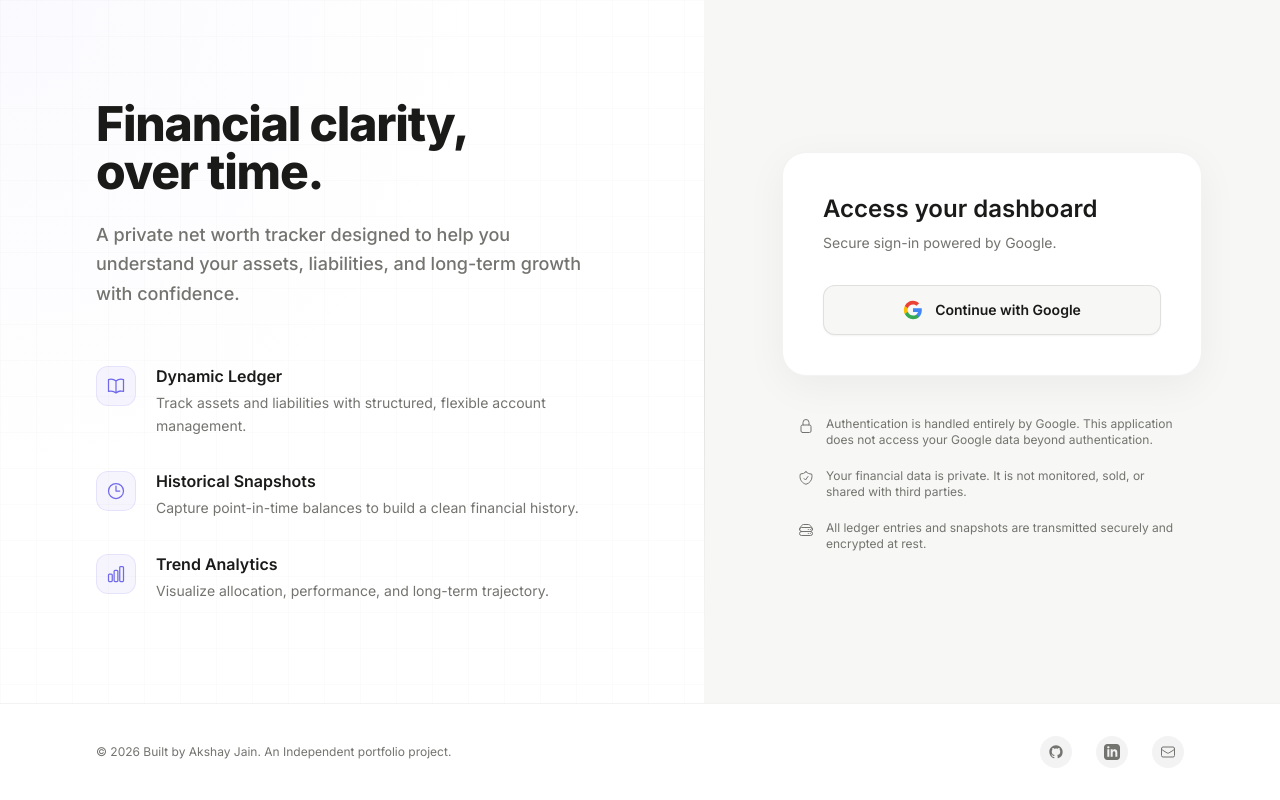
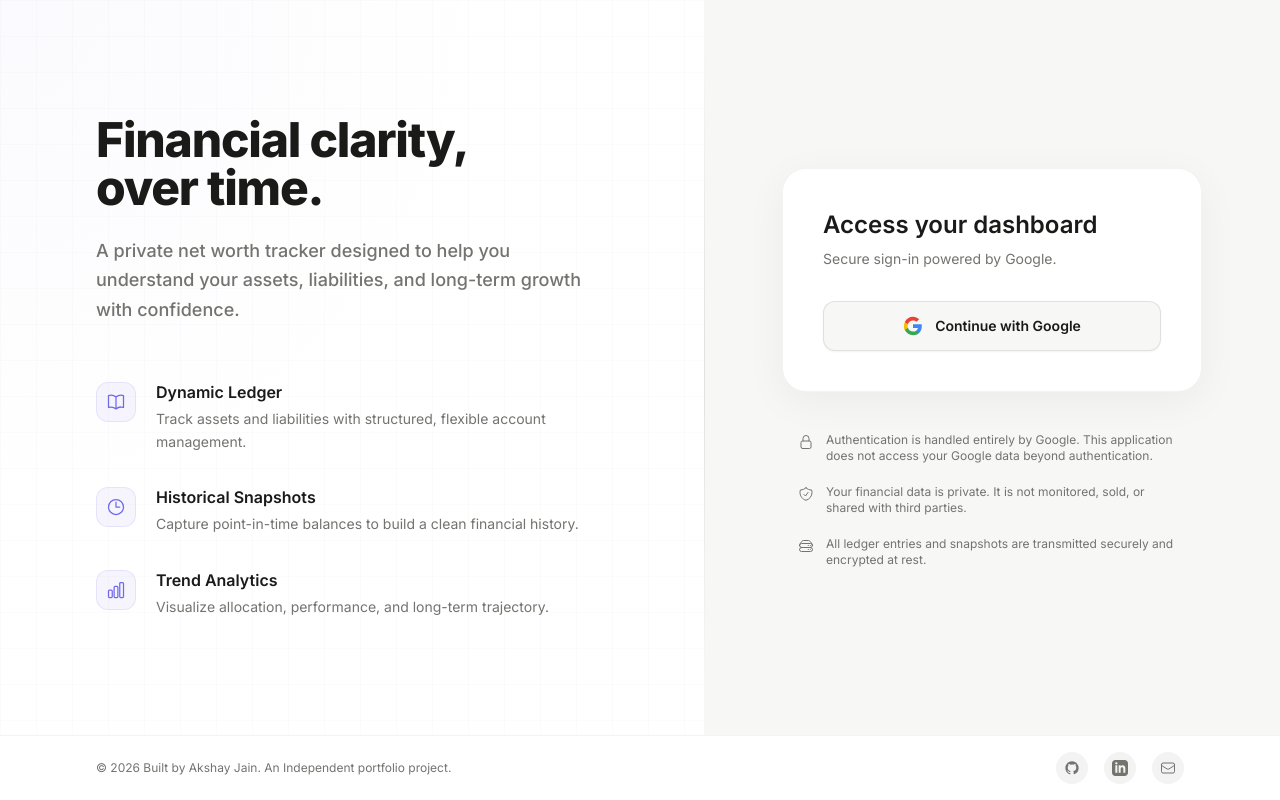
Before and after one commit to idealidler/net-worth-tracker, a React (Vite) app: page / in a window 1280 px wide. Built offline with nearby package versions, Linux system fonts and the light colour scheme; no server answers.

Commit message:
updated the footer

```diff
--- a/src/components/LoginPage.jsx
+++ b/src/components/LoginPage.jsx
@@ -215,13 +215,13 @@ const Login = () => {
       </div>
 
       {/* FOOTER */}
-      <footer className="bg-surface border-t border-text/5 py-8 px-8 sm:px-16 lg:px-24 z-10 relative">
+      <footer className="bg-surface border-t border-text/5 py-4 px-8 sm:px-16 lg:px-24 z-10 relative">
         <div className="max-w-7xl mx-auto flex flex-col md:flex-row justify-between items-center gap-6 text-xs text-text-muted">
           <div>
             © 2026 Built by Akshay Jain. An Independent portfolio project.
           </div>
 
-          <div className="flex items-center gap-6">
+          <div className="flex items-center gap-4">
             <a href="https://github.com/idealidler" target="_blank" rel="noopener noreferrer" className="p-2 bg-text/5 rounded-full text-text-muted hover:text-text hover:bg-text/10 transition-all"><svg className="w-4 h-4" fill="currentColor" viewBox="0 0 24 24"><path fillRule="evenodd" d="M12 2C6.477 2 2 6.484 2 12.017c0 4.425 2.865 8.18 6.839 9.504.5.092.682-.217.682-.483 0-.237-.008-.868-.013-1.703-2.782.605-3.369-1.343-3.369-1.343-.454-1.158-1.11-1.466-1.11-1.466-.908-.62.069-.608.069-.608 1.003.07 1.531 1.032 1.531 1.032.892 1.53 2.341 1.088 2.91.832.092-.647.35-1.088.636-1.338-2.22-.253-4.555-1.113-4.555-4.951 0-1.093.39-1.988 1.029-2.688-.103-.253-.446-1.272.098-2.65 0 0 .84-.27 2.75 1.026A9.564 9.564 0 0112 6.844c.85.004 1.705.115 2.504.337 1.909-1.296 2.747-1.027 2.747-1.027.546 1.379.202 2.398.1 2.651.64.7 1.028 1.595 1.028 2.688 0 3.848-2.339 4.695-4.566 4.943.359.309.678.92.678 1.855 0 1.338-.012 2.419-.012 2.747 0 .268.18.58.688.482A10.019 10.019 0 0022 12.017C22 6.484 17.522 2 12 2z" clipRule="evenodd" /></svg></a>
             <a href="https://www.linkedin.com/in/akshayjain128/" target="_blank" rel="noopener noreferrer" className="p-2 bg-text/5 rounded-full text-text-muted hover:text-[#0A66C2] hover:bg-[#0A66C2]/10 transition-all"><svg className="w-4 h-4" fill="currentColor" viewBox="0 0 24 24"><path fillRule="evenodd" d="M19 0h-14c-2.761 0-5 2.239-5 5v14c0 2.761 2.239 5 5 5h14c2.762 0 5-2.239 5-5v-14c0-2.761-2.238-5-5-5zm-11 19h-3v-11h3v11zm-1.5-12.268c-.966 0-1.75-.79-1.75-1.764s.784-1.764 1.75-1.764 1.75.79 1.75 1.764-.783 1.764-1.75 1.764zm13.5 12.268h-3v-5.604c0-3.368-4-3.113-4 0v5.604h-3v-11h3v1.765c1.396-2.586 7-2.777 7 2.476v6.759z" clipRule="evenodd" /></svg></a>
             <a href="mailto:akshayjain128@gmail.com" className="p-2 bg-text/5 rounded-full text-text-muted hover:text-primary hover:bg-primary/10 transition-all"><EnvelopeIcon className="w-4 h-4" /></a>
```
